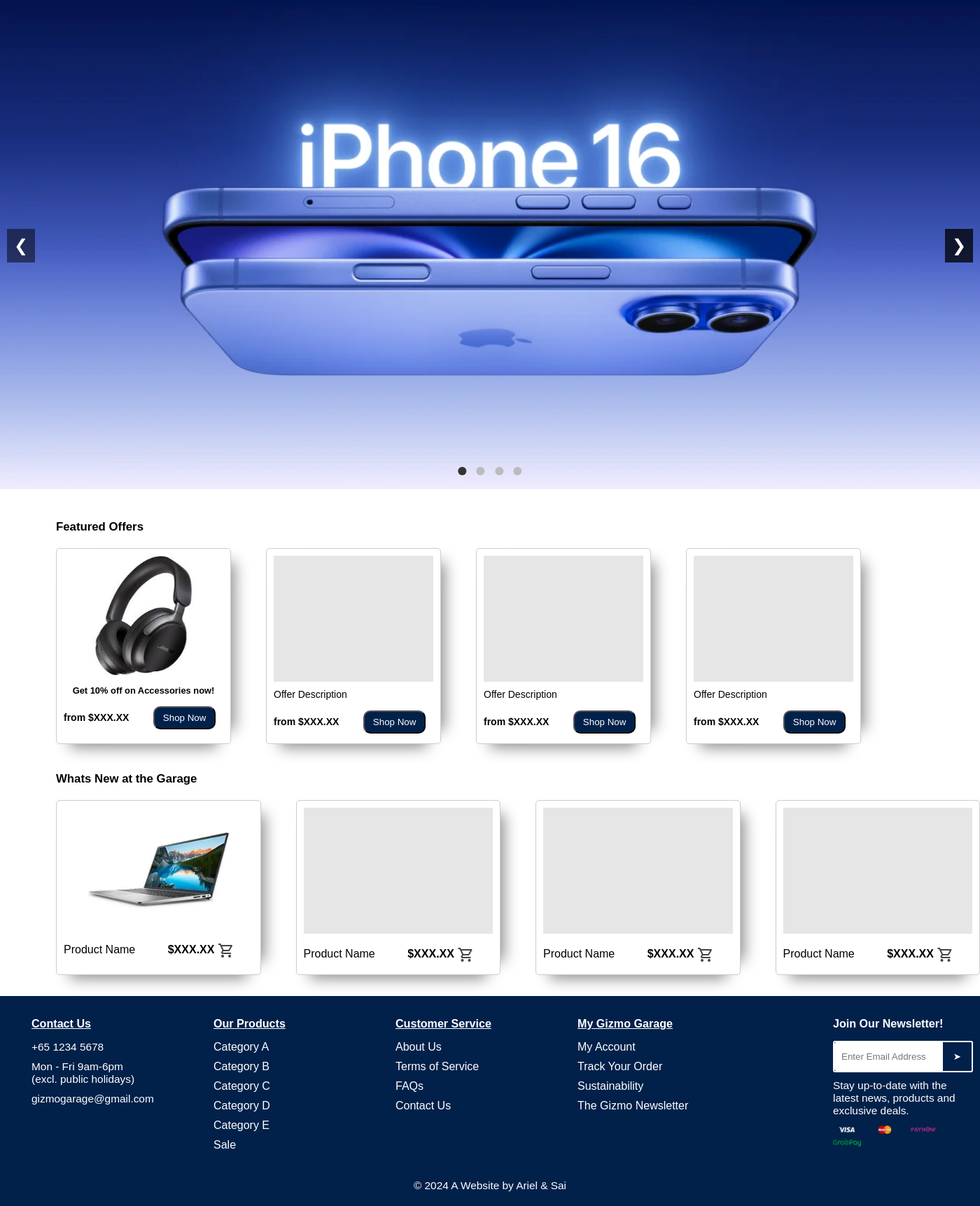
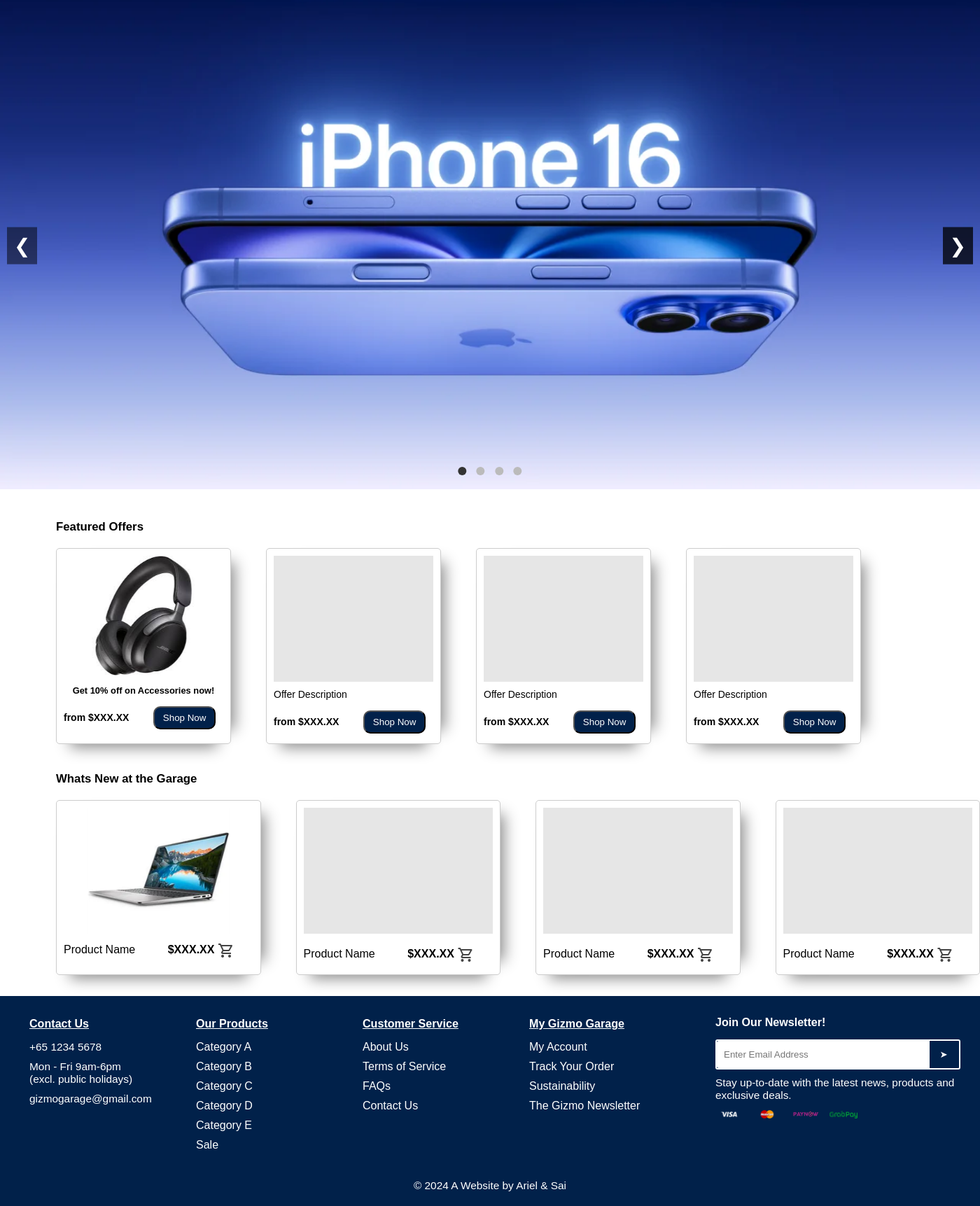
Before and after one commit to Sai25234/Gizmo-Garage-IE4727, a PHP site: page /index.html in a window 1400 px wide. Shown: the part 186-1909 px from the top of the page at 70% size. Run offline with PHP 8.4, Linux system fonts and the light colour scheme.

Commit message:
fixed footer

```diff
--- a/css/main.css
+++ b/css/main.css
@@ -188,7 +188,7 @@ body {
   padding: 10px;
   cursor: pointer;
   z-index: 1;
-  font-size: 24px;
+  font-size: 2vw;
 }
 
 .carousel .prev {
@@ -274,16 +274,16 @@ footer {
 }
 
 .footer-column {
-  padding-left: 15px;
-  min-width: 200px;
-  margin: 30px;
+  padding-left: 1vw;
+  min-width: 13vw;
+  margin: 30px 2vw;
 
 }
 .newsletter-column {
 
   min-width: 200px;
-  margin: 30px;
-  margin-left: 150px;
+  margin: 2vw;
+  margin-left: 5vw;
 }
 
 .footer-column h4, .newsletter-column h4 {
@@ -331,14 +331,14 @@ footer {
   border: none;
   border-radius: 3px 0 0 3px;
   background-color: white;
-  width: 86%;
+  width: 88%;
 }
 
 .newsletter-form button {
   background-color: #01214A;
   border: none;
   color: white;
-  padding: 10px 15px;
+  padding: 0.7vw 1vw;
   cursor: pointer;
   border-radius: 0 3px 3px 0;
   aspect-ratio: 1;
```
